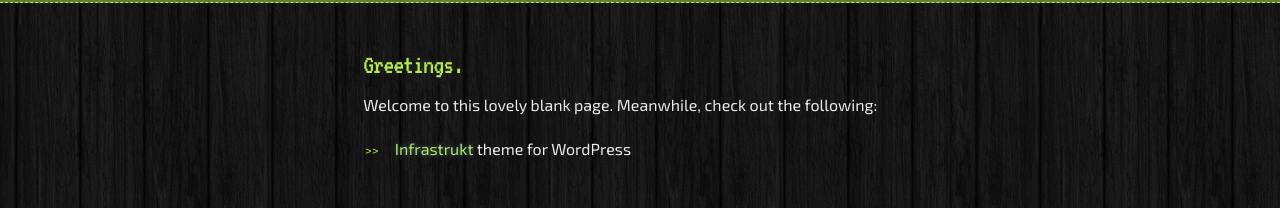
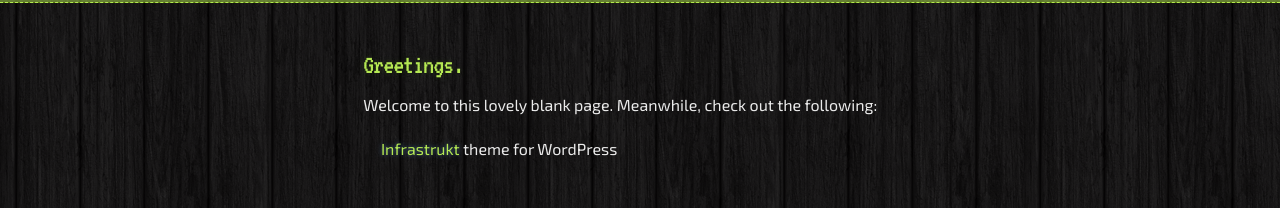
Before and after one commit to rediris/rediris.github.io, a plain HTML site: page index.html in a window 1280 px wide. Shown: the part 115-323 px from the top of the page. Drawn offline with Linux system fonts and the light colour scheme.

Commit message:
CSS tweak

```diff
--- a/css/rediris.css
+++ b/css/rediris.css
@@ -79,15 +79,6 @@ dt {
 
 ul li {
   list-style: none;
-}
-
-ul li:before {
-  content: ">>";
-  font-size: 13px;
-  color: #b5e853;
-  margin-left: -1rem;
-  margin-right: 1rem;
-  line-height: 1;
 }
 
 blockquote {
```
